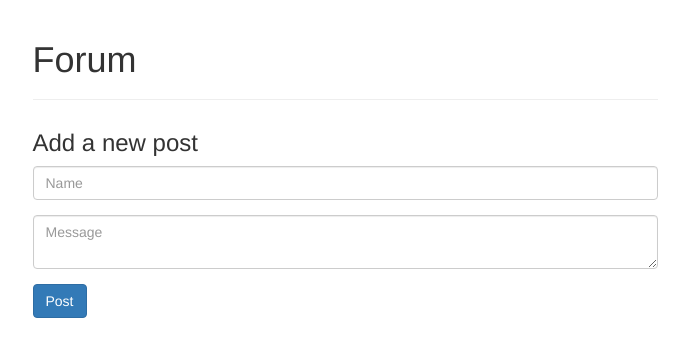
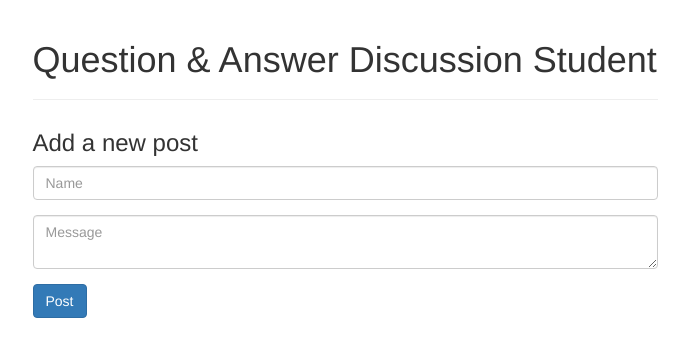
Before and after one commit to srfkqz-edu/Discussion-Student, a plain HTML site: page index.html in a window 1280 px wide. Shown: the whole page, without its empty margins (295-984 px from the left). Drawn offline with nearby package versions, Linux system fonts and the light colour scheme.

Commit message:
Update index.html

```diff
--- a/index.html
+++ b/index.html
@@ -1,6 +1,6 @@
 <html>
 <head>
-  <title>Forum</title>
+  <title>Forum Discussion Student</title>
   <link href="http://maxcdn.bootstrapcdn.com/bootstrap/3.2.0/css/bootstrap.min.css" rel="stylesheet">
 </head>
 <body>
@@ -8,7 +8,7 @@
     <div class="col-md-6 col-md-offset-3">
 
       <div class="page-header">
-        <h1>Forum</h1>
+        <h1>Question & Answer Discussion Student</h1>
       </div>
 
       <div class="posts">
```
